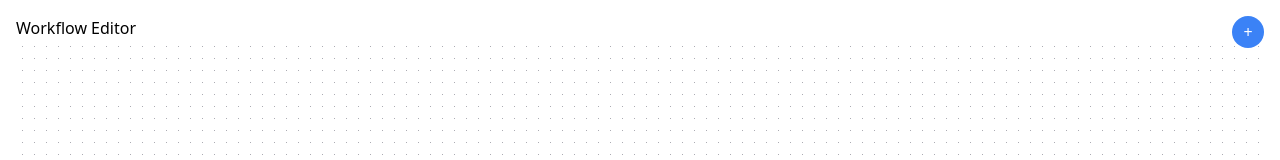
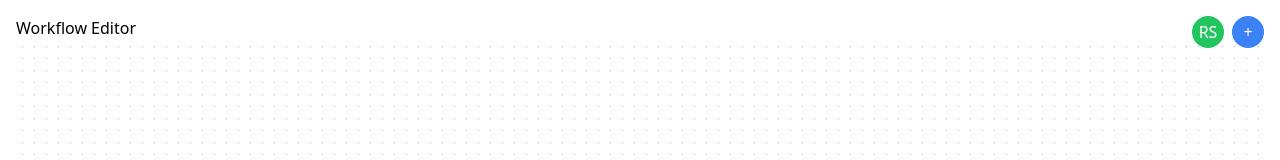
Before and after one commit to sehlceris/react-node-work-order-workflows, a React (Vite) app: page / in a window 1280 px wide. Shown: the top 160 px of the page. Built offline with nearby package versions, Linux system fonts and the light colour scheme.

Commit message:
Fix restore failure

```diff
--- a/src/FlowChart.tsx
+++ b/src/FlowChart.tsx
@@ -56,6 +56,7 @@ export const FlowChart = () => {
 
   const createOnDelete = useCallback(
     (nodeId: string) => () => {
+      console.log('deleteElements', nodeId);
       deleteElements({
         nodes: nodes.filter((it) => it.id === nodeId),
       });
@@ -80,6 +81,16 @@ export const FlowChart = () => {
     [createOnLabelChange, createOnStatusChange, createOnDelete],
   );
 
+  const onResetNodeCompletion = useCallback(() => {
+    setNodes((nds) =>
+      nds.map((n) => ({ ...n, data: { ...n.data, isComplete: false } })),
+    );
+  }, [setNodes]);
+
+  useEffect(() => {
+    console.log('nodes', nodes);
+  }, [nodes]);
+
   const onAddNode = useCallback(() => {
     const newNode = createNode(`${nodes.length + 1}`, { x: 0, y: 0 });
     setNodes((nds) => nds.concat(newNode));
@@ -88,12 +99,13 @@ export const FlowChart = () => {
   const onSave = useCallback(() => {
     if (rfInstance) {
       const flow = rfInstance.toObject();
+      console.log('onSave', flow);
       localStorage.setItem(flowKey, JSON.stringify(flow));
     }
   }, [rfInstance]);
 
   const onRestore = useCallback(() => {
-    const restoreFlow = async () => {
+    console.log('restoreFlow');
     const storedFlow = localStorage.getItem(flowKey);
     const flow = storedFlow ? JSON.parse(storedFlow) : null;
 
@@ -112,9 +124,6 @@ export const FlowChart = () => {
       setEdges(flow.edges || []);
       setViewport({ x, y, zoom });
     }
-    };
-
-    return restoreFlow;
   }, [
     setNodes,
     setEdges,
@@ -123,13 +132,6 @@ export const FlowChart = () => {
     createOnStatusChange,
     createOnDelete,
   ]);
-
-  useEffect(() => {
-    if (!initialized.current && onRestore) {
-      initialized.current = true;
-      onRestore();
-    }
-  }, [onRestore]);
 
   const onConnect: OnConnect = useCallback(
     (connection: Connection) => setEdges((eds) => addEdge(connection, eds)),
@@ -158,12 +160,17 @@ export const FlowChart = () => {
 
   // save flow upon update
   useEffect(() => {
+    if (initialized.current) {
       onSave();
+    }
   }, [nodes, edges, onSave]);
 
   // restore flow on mount
   useEffect(() => {
+    if (!initialized.current && onRestore) {
+      initialized.current = true;
       onRestore();
+    }
   }, [onRestore]);
 
   return (
@@ -187,12 +194,21 @@ export const FlowChart = () => {
         </ReactFlow>
       </div>
 
+      <div className="absolute top-4 right-4 flex gap-2">
+        <button
+          onClick={onResetNodeCompletion}
+          className="w-8 h-8 bg-green-500 text-white rounded-full items-center justify-center"
+        >
+          {/* This is the reset button. Just imagine there's a nice FontAwesome icon here. */}
+          RS
+        </button>
         <button
           onClick={onAddNode}
-        className="absolute top-4 right-4 w-8 h-8 bg-blue-500 text-white rounded-full items-center justify-center"
+          className="w-8 h-8 bg-blue-500 text-white rounded-full items-center justify-center"
         >
           +
         </button>
       </div>
+    </div>
   );
 };
```
Lines whose indentation alone changed are shown as unchanged.
